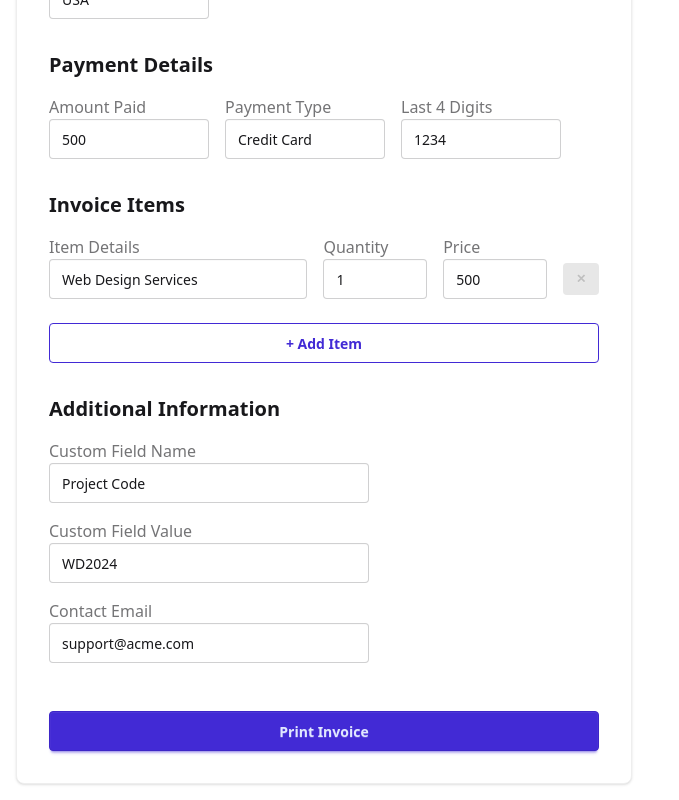
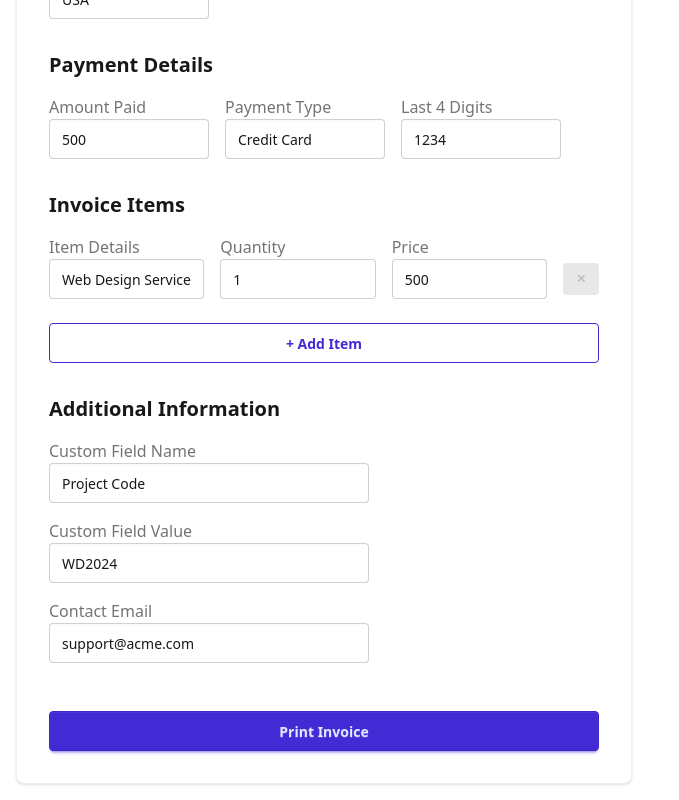
Before and after one commit to atifali/invoice-generator, a React (Vite) app: page / in a window 1280 px wide. Shown: the part 962-1762 px from the top of the page, without its empty margins (0-679 px from the left). Built offline with nearby package versions, Linux system fonts and the light colour scheme.

Commit message:
fix invoice items section

```diff
--- a/src/components/InvoiceForm.jsx
+++ b/src/components/InvoiceForm.jsx
@@ -215,7 +215,7 @@ function InvoiceForm({ values, setValues, previewRef }) {
                     <div className="flex flex-col gap-4">
                         {values.items.map((item, idx) => (
                             <div className="flex gap-4 items-center" key={idx}>
-                                <div className="form-control min-w-40">
+                                <div className="form-control flex-1 min-w-30">
                                     <label className="label">
                                         <span className="label-text">Item Details</span>
                                     </label>
@@ -229,7 +229,7 @@ function InvoiceForm({ values, setValues, previewRef }) {
                                         onChange={handleChange}
                                     />
                                 </div>
-                                <div className="form-control w-32">
+                                <div className="form-control flex-1 w-32">
                                     <label className="label">
                                         <span className="label-text">Quantity</span>
                                     </label>
@@ -244,7 +244,7 @@ function InvoiceForm({ values, setValues, previewRef }) {
                                         onChange={handleChange}
                                     />
                                 </div>
-                                <div className="form-control w-32">
+                                <div className="form-control flex-1 w-32">
                                     <label className="label">
                                         <span className="label-text">Price</span>
                                     </label>
```
